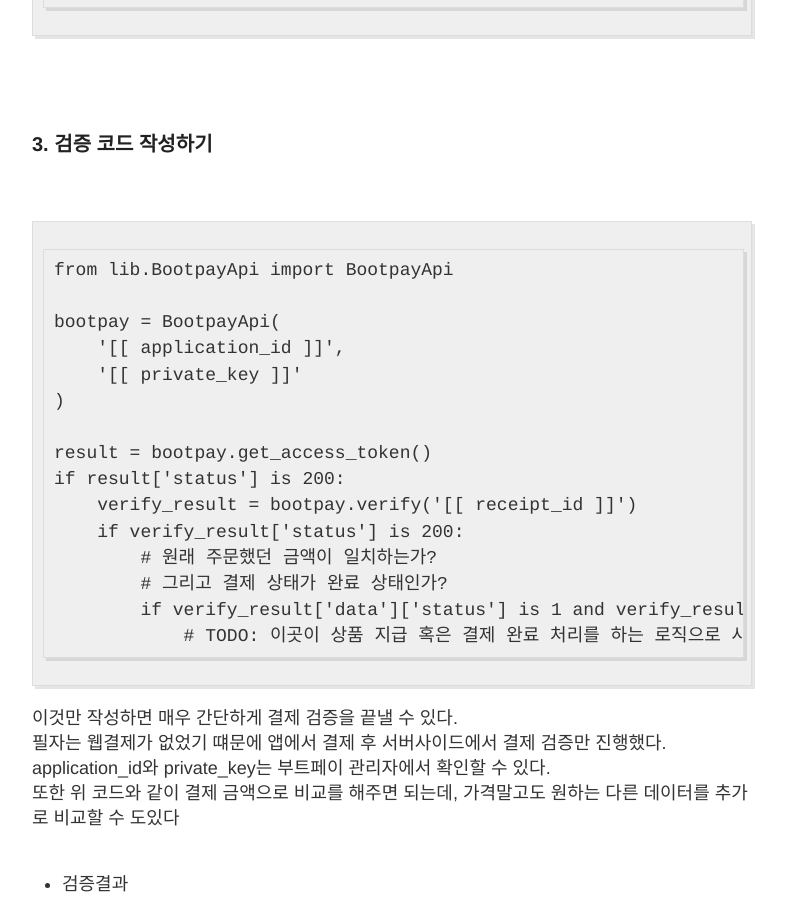
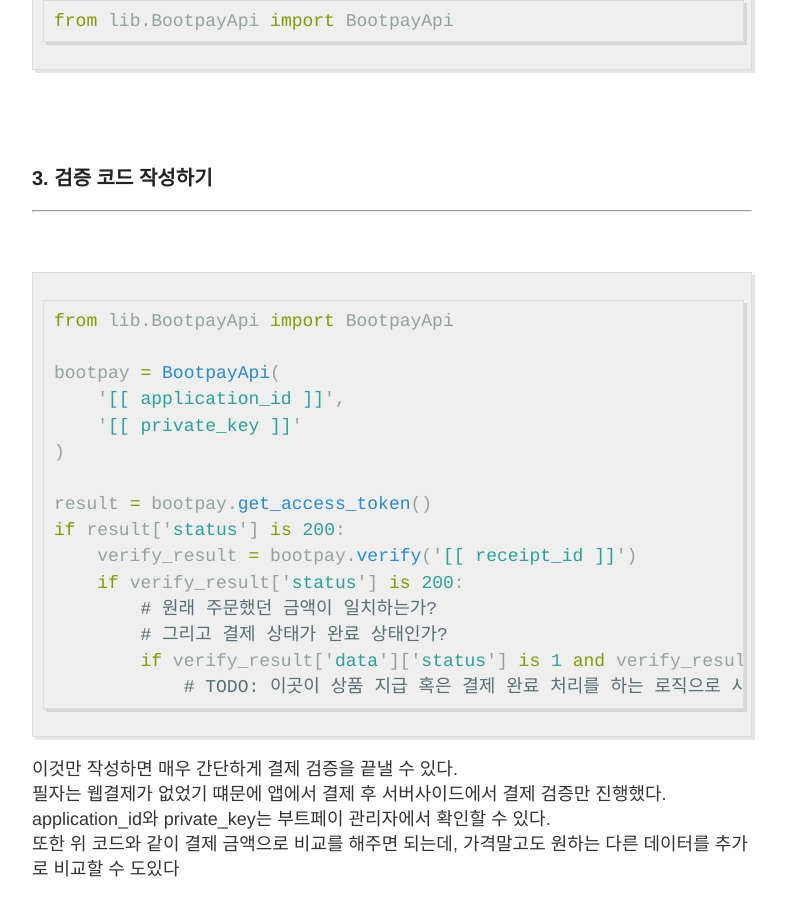
Before and after one commit to liampoet/liampoet.github.io-test2, a Jekyll site: the page built from _posts/2022-3-15-Lambda-Bootpay.md, in a window 1280 px wide and 900 px high, scrolled down 2144 px. Shown: the whole window, without its empty margins (248-1034 px from the left). Built offline with Jekyll 4.4.1, drawn with Linux system fonts in a browser that asks for light colours.

Commit message:
Update 2022-3-15-Lambda-Bootpay.md

````diff
--- a/_posts/2022-3-15-Lambda-Bootpay.md
+++ b/_posts/2022-3-15-Lambda-Bootpay.md
@@ -22,6 +22,8 @@
 <br>
 <br>
 ### 1. Lambda layer생성
+---------------------------------------
+
 [부트페이 결제 및 취소 모듈(python)](https://github.com/bootpay/server_python)
 
 부트페이 모듈을 다운 받은 뒤, Lambda layer를 생성해준다.
@@ -30,18 +32,22 @@
 <br>
 <br>
 ### 2. Add a layer
+---------------------------------------
+
 생성한 부트페이 layer를 Lambda함수에 추가해준다.
 
 ![_config.yml]({{ site.baseurl }}/images/Add_layer.png)
 
-```py
+```python
 from lib.BootpayApi import BootpayApi
 ```
 <br>
 <br>
 ### 3. 검증 코드 작성하기
+---------------------------------------
+
 <br>
-```
+```python
 from lib.BootpayApi import BootpayApi
 
 bootpay = BootpayApi(
````
